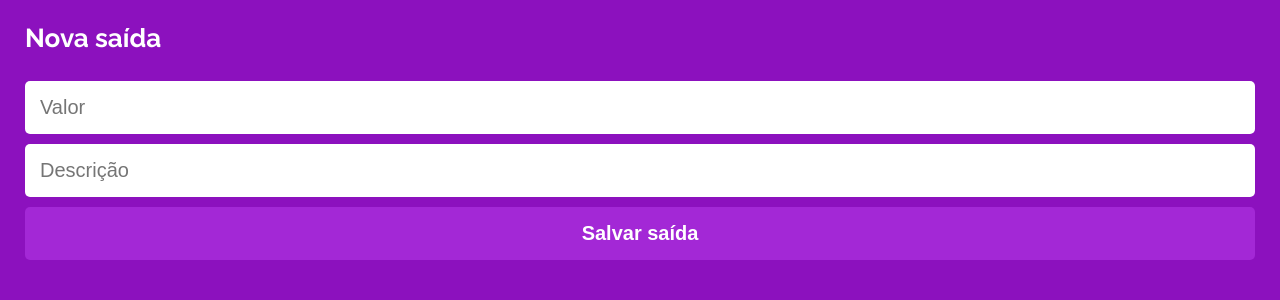
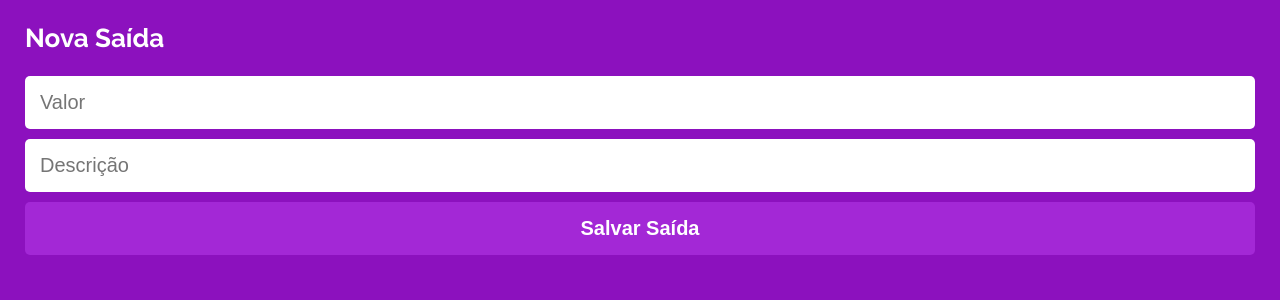
Before and after one commit to JoaoAfranio/projeto14-mywallet-front, a React (Create React App) app: page /newOutput in a window 1280 px wide. Shown: the top 300 px of the page. Built offline with nearby package versions, Linux system fonts and the light colour scheme; a web font is replaced by a local one.

Commit message:
adding navigation and handleForms

```diff
--- a/src/components/InfoRecord.js
+++ b/src/components/InfoRecord.js
@@ -2,15 +2,13 @@ import styled from "styled-components";
 import COLORS from "../constants/colors";
 
 function InfoRecord(props) {
-  console.log(props);
-
-  const { date, info, value, type } = props;
+  const { date, description, value, type } = props;
 
   return (
     <Container>
       <div>
         <Date>{date}</Date>
-        <Info>{info}</Info>
+        <Info>{description}</Info>
       </div>
       <Value type={type}>{value}</Value>
     </Container>
--- a/src/pages/InputRecord.js
+++ b/src/pages/InputRecord.js
@@ -1,13 +1,43 @@
+import { useState } from "react";
+import { useNavigate } from "react-router-dom";
 import styled from "styled-components";
 import COLORS from "../constants/colors";
 
 function InputRecord() {
+  const navigate = useNavigate();
+
+  const [form, setForm] = useState({ value: "", description: "" });
+
+  function handleSubmit(e) {
+    e.preventDefault();
+
+    const date = new Date().toLocaleDateString("pt-BR");
+
+    const input = {
+      value: form.value,
+      description: form.description,
+      type: "input",
+      date,
+    };
+
+    // axios.post(URL, input).then((req ,res) => {navigate("/records")})
+
+    // navigate("/records");
+  }
+
+  function handleInput(e) {
+    const { name, value } = e.target;
+    setForm({ ...form, [name]: value });
+  }
+
   return (
     <Container>
       <Tittle>Nova Entrada</Tittle>
-      <Input type="text" placeholder="Valor" />
-      <Input type="text" placeholder="Descrição" />
-      <Button>Salvar Entrada</Button>
+      <form onSubmit={handleSubmit}>
+        <Input onChange={handleInput} name="value" value={form.value} required type="number" placeholder="Valor" />
+        <Input onChange={handleInput} name="description" value={form.description} required type="text" placeholder="Descrição" />
+        <Button>Salvar Entrada</Button>
+      </form>
     </Container>
   );
 }
@@ -20,7 +50,11 @@ const Container = styled.div`
   padding: 25px;
   background-color: ${COLORS.primary};
 
-  gap: 10px;
+  form {
+    display: flex;
+    flex-direction: column;
+    gap: 10px;
+  }
 `;
 
 const Tittle = styled.h1`
@@ -28,7 +62,7 @@ const Tittle = styled.h1`
   font-weight: 700;
   color: #ffffff;
 
-  margin-bottom: 20px;
+  margin-bottom: 25px;
 `;
 
 const Input = styled.input`
--- a/src/pages/Login.js
+++ b/src/pages/Login.js
@@ -1,16 +1,35 @@
 import styled from "styled-components";
 import COLORS from "../constants/colors";
 
+import { useState } from "react";
+import { Link, useNavigate } from "react-router-dom";
+
 function Login() {
+  const navigate = useNavigate();
+
+  const [form, setForm] = useState({ email: "", password: "" });
+
+  function handleSubmit(e) {
+    e.preventDefault();
+
+    // add req
+    console.log(form);
+    navigate("/records");
+  }
+
+  function handleInput(e) {
+    const { name, value } = e.target;
+    setForm({ ...form, [name]: value });
+  }
   return (
     <Container>
       <Title>MyWallet</Title>
-      <form>
-        <Input type="text" placeholder="E-mail" />
-        <Input type="password" placeholder="Senha" />
+      <form onSubmit={handleSubmit}>
+        <Input required onChange={handleInput} type="text" placeholder="E-mail" name="email" value={form.email} />
+        <Input required onChange={handleInput} type="password" placeholder="Senha" name="password" value={form.password} />
         <Button>Entrar</Button>
       </form>
-      <TextRegister>Primeira vez? Cadastre-se!</TextRegister>
+      <TextRegister to="/register">Primeira vez? Cadastre-se!</TextRegister>
     </Container>
   );
 }
@@ -71,10 +90,12 @@ const Button = styled.button`
   font-weight: 700;
 `;
 
-const TextRegister = styled.p`
+const TextRegister = styled(Link)`
   margin-top: 30px;
 
   color: #ffffff;
   font-size: 15px;
   font-weight: 700;
+
+  text-decoration: none;
 `;
--- a/src/pages/OutputRecord.js
+++ b/src/pages/OutputRecord.js
@@ -1,13 +1,45 @@
+import { useState } from "react";
+import { useNavigate } from "react-router-dom";
 import styled from "styled-components";
 import COLORS from "../constants/colors";
 
 function OutputRecord() {
+  const navigate = useNavigate();
+
+  const [form, setForm] = useState({ value: "", description: "" });
+
+  function handleSubmit(e) {
+    e.preventDefault();
+
+    const date = new Date().toLocaleDateString("pt-BR");
+
+    const output = {
+      value: form.value,
+      description: form.description,
+      type: "output",
+      date,
+    };
+
+    console.log(output);
+
+    // axios.post(URL, input).then((req ,res) => {navigate("/records")})
+
+    // navigate("/records");
+  }
+
+  function handleInput(e) {
+    const { name, value } = e.target;
+    setForm({ ...form, [name]: value });
+  }
+
   return (
     <Container>
-      <Tittle>Nova saída</Tittle>
-      <Input type="text" placeholder="Valor" />
-      <Input type="text" placeholder="Descrição" />
-      <Button>Salvar saída</Button>
+      <Tittle>Nova Saída</Tittle>
+      <form onSubmit={handleSubmit}>
+        <Input onChange={handleInput} name="value" value={form.value} required type="number" placeholder="Valor" />
+        <Input onChange={handleInput} name="description" value={form.description} required type="text" placeholder="Descrição" />
+        <Button>Salvar Saída</Button>
+      </form>
     </Container>
   );
 }
@@ -20,7 +52,11 @@ const Container = styled.div`
   padding: 25px;
   background-color: ${COLORS.primary};
 
-  gap: 10px;
+  form {
+    display: flex;
+    flex-direction: column;
+    gap: 10px;
+  }
 `;
 
 const Tittle = styled.h1`
@@ -28,7 +64,7 @@ const Tittle = styled.h1`
   font-weight: 700;
   color: #ffffff;
 
-  margin-bottom: 20px;
+  margin-bottom: 25px;
 `;
 
 const Input = styled.input`
--- a/src/pages/Record.js
+++ b/src/pages/Record.js
@@ -1,6 +1,7 @@
 import styled from "styled-components";
 import COLORS from "../constants/colors";
 import InfoRecord from "../components/InfoRecord";
+import { Link } from "react-router-dom";
 
 function Records() {
   return (
@@ -11,23 +12,23 @@ function Records() {
       </Header>
       <ContainerRecord>
         {/* <Info>Não há registros de entrada ou saída</Info> */}
-        <InfoRecord date="30/11" info="Almoço mãe" value="39.90" type="output" />
-        <InfoRecord date="30/11" info="Almoço mãe" value="39.90" type="output" />
-        <InfoRecord date="30/11" info="Almoço mãe" value="39.90" type="output" />
-        <InfoRecord date="30/11" info="Almoço mãe" value="39.90" type="output" />
-        <InfoRecord date="30/11" info="Almoço mãe" value="3000.90" type="input" />
+        <InfoRecord date="30/11" description="Almoço mãe" value="39.90" type="output" />
+        <InfoRecord date="30/11" description="Almoço mãe" value="39.90" type="output" />
+        <InfoRecord date="30/11" description="Almoço mãe" value="39.90" type="output" />
+        <InfoRecord date="30/11" description="Almoço mãe" value="39.90" type="output" />
+        <InfoRecord date="30/11" description="Almoço mãe" value="3000.90" type="input" />
         <BoxBalance>
           <h1>SALDO</h1>
           <p className="balance">2849.96</p>
         </BoxBalance>
       </ContainerRecord>
       <ContainerButton>
-        <Button>
+        <Button to="/newInput">
           <ion-icon name="add-circle-outline"></ion-icon>
           <p>Nova Entrada</p>
         </Button>
 
-        <Button>
+        <Button to="/newOutput">
           <ion-icon name="remove-circle-outline"></ion-icon>
           <p>Nova Saída</p>
         </Button>
@@ -98,7 +99,7 @@ const ContainerButton = styled.div`
   margin-top: -10px;
 `;
 
-const Button = styled.button`
+const Button = styled(Link)`
   display: flex;
   flex-direction: column;
   justify-content: space-between;
@@ -107,7 +108,10 @@ const Button = styled.button`
   height: 100%;
 
   background-color: ${COLORS.secondary};
+
+  line-height: 20px;
   color: #ffffff;
+  text-decoration: none;
 
   border: none;
   border-radius: 5px;
--- a/src/pages/Register.js
+++ b/src/pages/Register.js
@@ -1,18 +1,41 @@
 import styled from "styled-components";
 import COLORS from "../constants/colors";
 
+import { Link, useNavigate } from "react-router-dom";
+import { useState } from "react";
+
 function Login() {
+  const [form, setForm] = useState({ name: "", email: "", password: "", confirmPassword: "" });
+
+  function handleSubmit(e) {
+    e.preventDefault();
+
+    if (form.password !== form.confirmPassword) {
+      alert("As senhas devem ser iguais");
+      setForm({ ...form, password: "", confirmPassword: "" });
+      return;
+    }
+
+    console.log(form);
+    // add req
+  }
+
+  function handleInput(e) {
+    const { name, value } = e.target;
+    setForm({ ...form, [name]: value });
+  }
+
   return (
     <Container>
       <Title>MyWallet</Title>
-      <form>
-        <Input type="text" placeholder="Nome" />
-        <Input type="email" placeholder="E-mail" />
-        <Input type="password" placeholder="Senha" />
-        <Input type="password" placeholder="Confirme a senha" />
+      <form onSubmit={handleSubmit}>
+        <Input required onChange={handleInput} name="name" value={form.name} type="text" placeholder="Nome" />
+        <Input required onChange={handleInput} name="email" value={form.email} type="email" placeholder="E-mail" />
+        <Input required onChange={handleInput} name="password" value={form.password} type="password" placeholder="Senha" />
+        <Input required onChange={handleInput} name="confirmPassword" value={form.confirmPassword} type="password" placeholder="Confirme a senha" />
         <Button>Cadastrar</Button>
       </form>
-      <TextLogin>Já tem uma conta? Entre Agora!</TextLogin>
+      <TextLogin to="/">Já tem uma conta? Entre Agora!</TextLogin>
     </Container>
   );
 }
@@ -73,10 +96,12 @@ const Button = styled.button`
   font-weight: 700;
 `;
 
-const TextLogin = styled.p`
+const TextLogin = styled(Link)`
   margin-top: 30px;
 
   color: #ffffff;
   font-size: 15px;
   font-weight: 700;
+
+  text-decoration: none;
 `;
```
